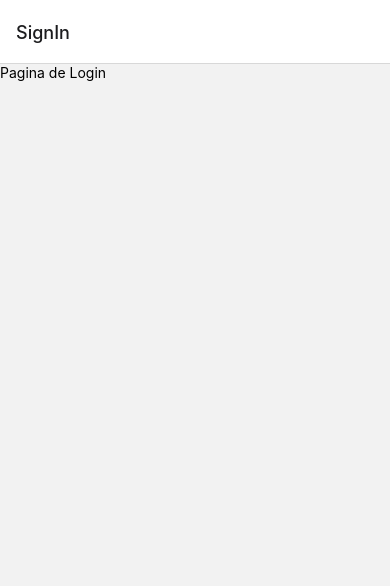
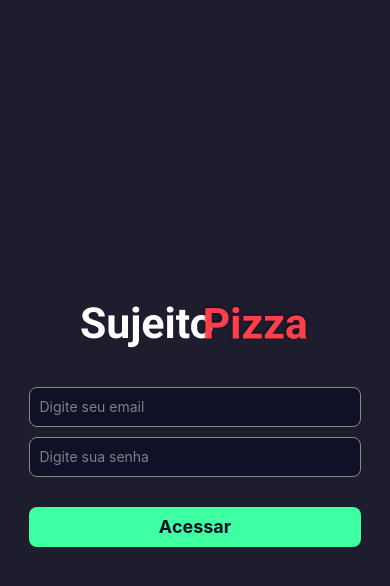
Before and after one commit to Dedee061/app-pizza, a React Native app: screen /SignIn in a window 390 px wide. Shown: the top 586 px of the page. Built offline with nearby package versions, Linux system fonts and the light colour scheme.

Commit message:
Pagina de login finalizada

```diff
--- a/src/pages/SignIn/index.tsx
+++ b/src/pages/SignIn/index.tsx
@@ -1,11 +1,69 @@
-import { View, Text } from 'react-native'
-import React from 'react'
-
+import { View, Text, StyleSheet, Image, TextInput, TouchableOpacity } from "react-native";
+import React from "react";
 
 export default function SignIn() {
-  return (
-    <View>
-      <Text>Pagina de Login</Text>
+  return(
+
+   <View style={styles.container}>
+
+    <View style={styles.InputContainer}>
+      <Image source={require('../../assets/Logo.png')} style={styles.logo}/>
+      <TextInput placeholder="Digite seu email" style={styles.input} placeholderTextColor={'#fff7'}/>
+      <TextInput placeholder="Digite sua senha" style={styles.input}  placeholderTextColor={'#fff7'}/>
+
+      <TouchableOpacity style={styles.button}>
+        <Text style={styles.buttonText}>Acessar</Text>
+      </TouchableOpacity>
+
     </View>
-  )
+  </View>
+)
 }
+
+const styles = StyleSheet.create({
+  container: {
+    flex: 1,
+    backgroundColor: "#1D1D2E",
+    alignItems: "center",
+    justifyContent: "center",
+
+  },
+  logo:{
+    marginBottom: 38,
+
+  },
+
+InputContainer: {
+  width: '95%',
+  alignItems: 'center',
+  justifyContent: 'center',
+  paddingVertical: 34,
+  paddingHorizontal: 10
+} ,
+input: {
+  width: '95%',
+  height: 40,
+  backgroundColor: '#101026',
+  marginBottom: 10,
+  paddingHorizontal: 10,
+  color: '#fff',
+  borderRadius: 8,
+  borderWidth: 0.7,
+  borderColor: '#8A8A8A'
+},
+button:{
+  width: '95%',
+  height: 40,
+  backgroundColor: '#3FFFA3',
+  justifyContent: 'center',
+  alignItems: 'center',
+  borderRadius: 8,
+  marginTop: 20
+},
+buttonText:{
+    fontSize: 18,
+    fontWeight: 'bold',
+    color: '#101026',
+}
+
+});
--- a/src/routes/auth.routes.tsx
+++ b/src/routes/auth.routes.tsx
@@ -9,7 +9,7 @@ const Stack = createNativeStackNavigator()
 export default function AuthRoutes() {
   return (
     <Stack.Navigator>
-      <Stack.Screen name="SignIn" component={SignIn} />
+      <Stack.Screen name="SignIn" component={SignIn} options={{headerShown: false}} />
     </Stack.Navigator>
   )
 }
--- a/src/routes/index.tsx
+++ b/src/routes/index.tsx
@@ -1,12 +1,19 @@
-import { View, Text } from "react-native";
+import { View, Text, ActivityIndicator } from "react-native";
 import React from "react";
 import AuthRoutes from "./auth.routes";
 import AppRoutes from "./app.routes";
 
 export default function Router() {
   const isAuthenticated = false;
-  const loading = false
-  return (
-    isAuthenticated ? <AppRoutes /> : <AuthRoutes />
-  );
+  const loading = false;
+
+  if (loading) {
+    return (
+      <View style={{ flex: 1, justifyContent: "center", alignItems: "center", backgroundColor:"#1D1D2E"}}>
+        <ActivityIndicator size={60} color={'#3FFFA3'}/>
+      </View>
+    );
+  }
+
+  return isAuthenticated ? <AppRoutes /> : <AuthRoutes />;
 }
```
Also changed, not shown: src/assets/Logo.png (added), src/assets/logo.svg (deleted).
